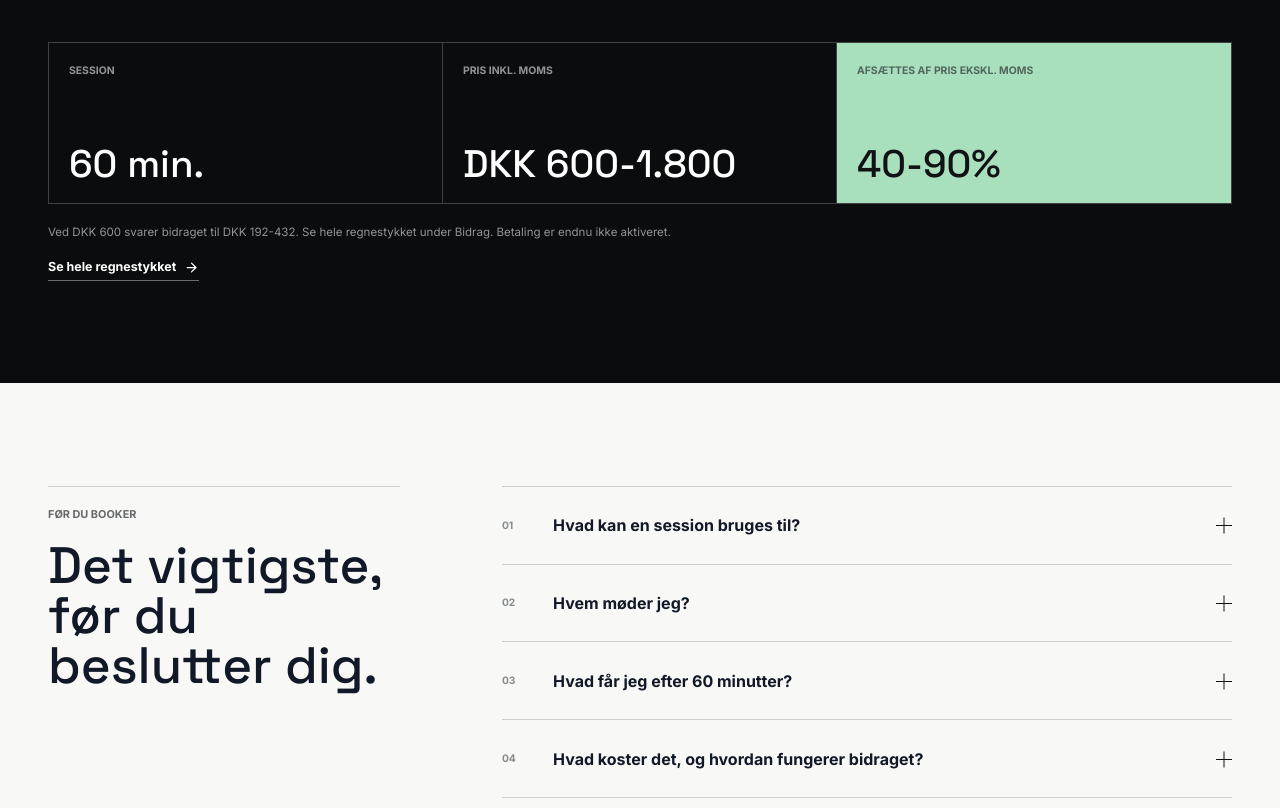
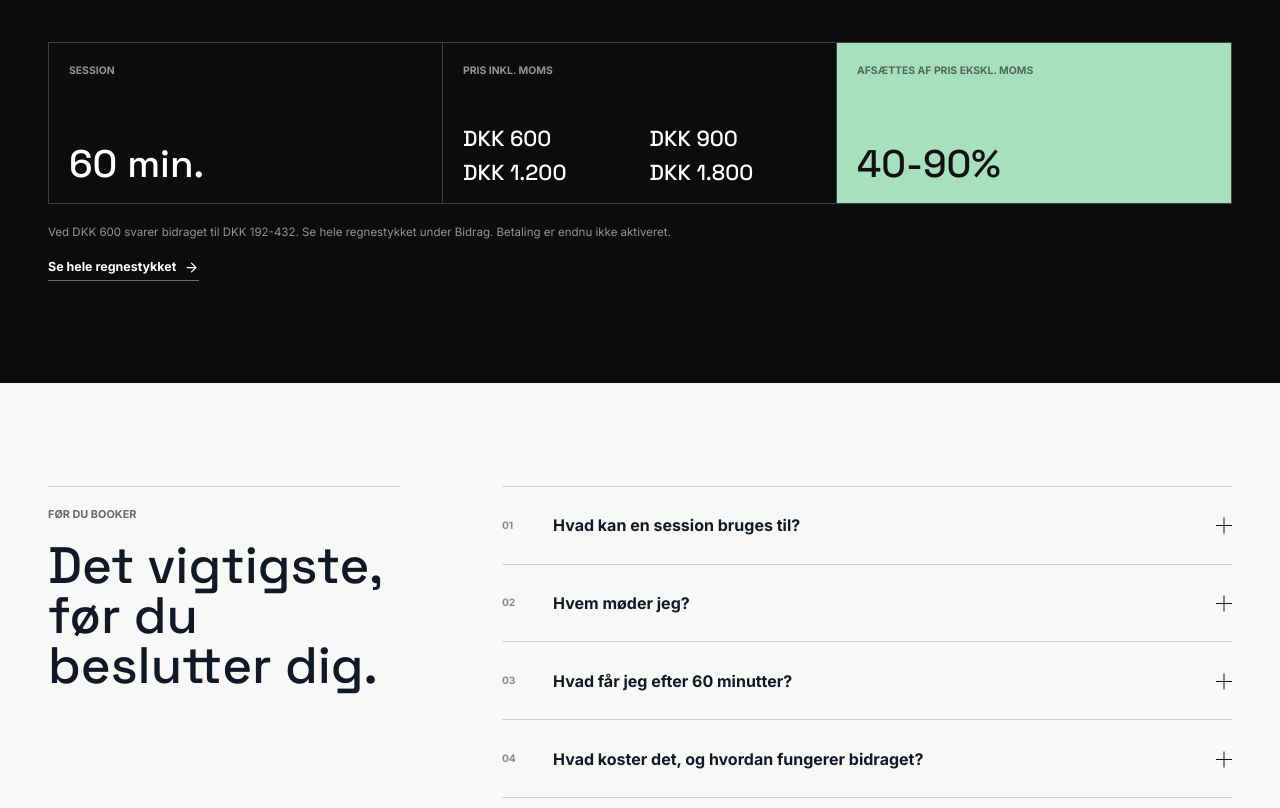
Before and after one commit to mikkelstreet-png/Naetwork, a Next.js app: page / in a window 1280 px wide. Shown: the part 4360-5168 px from the top of the page. Built offline with nearby package versions, Linux system fonts and the light colour scheme; no server answers.

Commit message:
Show every fixed session price explicitly

```diff
--- a/app/globals.css
+++ b/app/globals.css
@@ -996,6 +996,8 @@ time,
   .home-price-summary > div:last-child { border-right: 0; }
   .home-price-summary span { font-size: 0.65rem; font-weight: 700; text-transform: uppercase; color: rgba(255, 255, 255, 0.56); }
   .home-price-summary strong { font-family: 'Space Grotesk', sans-serif; font-size: clamp(1.8rem, 3vw, 3rem); font-weight: 500; line-height: 1; }
+  .home-price-options { display: grid; grid-template-columns: repeat(2, minmax(0, 1fr)); gap: 0.75rem 1.25rem; }
+  .home-price-options strong { font-size: clamp(1.05rem, 1.7vw, 1.45rem); white-space: nowrap; }
   .home-price-summary__impact { background: #a8dfbd; color: #111214; }
   .home-price-summary__impact span { color: rgba(17, 18, 20, 0.58); }
   .pricing-disclosure { margin-top: 1.25rem; font-size: 0.72rem; line-height: 1.55; color: rgba(255, 255, 255, 0.56); }
--- a/components/HomeContent.tsx
+++ b/components/HomeContent.tsx
@@ -5,7 +5,7 @@ import { ArrowRight } from 'lucide-react'
 import { AccessHero } from '@/components/AccessHero'
 import { useLanguage } from '@/context/LanguageContext'
 import { ACCESS_PATHS, SESSION_CONCEPTS, localized } from '@/lib/brand'
-import { CONTRIBUTION_MAX, CONTRIBUTION_MIN, SESSION_MINUTES } from '@/lib/platform'
+import { CONTRIBUTION_MAX, CONTRIBUTION_MIN, PRICE_OPTIONS, SESSION_MINUTES, formatDkk } from '@/lib/platform'
 
 export function HomeContent() {
   const { lang } = useLanguage()
@@ -163,7 +163,9 @@ export function HomeContent() {
             </div>
             <div>
               <span>{isDa ? 'Pris inkl. moms' : 'Price incl. VAT'}</span>
-              <strong>DKK 600-1.800</strong>
+              <div className="home-price-options" aria-label={isDa ? 'Faste sessionspriser' : 'Fixed session prices'}>
+                {PRICE_OPTIONS.map((price) => <strong key={price}>{formatDkk(price)}</strong>)}
+              </div>
             </div>
             <div className="home-price-summary__impact">
               <span>{isDa ? 'Afsættes af pris ekskl. moms' : 'Allocated from price excl. VAT'}</span>
```
